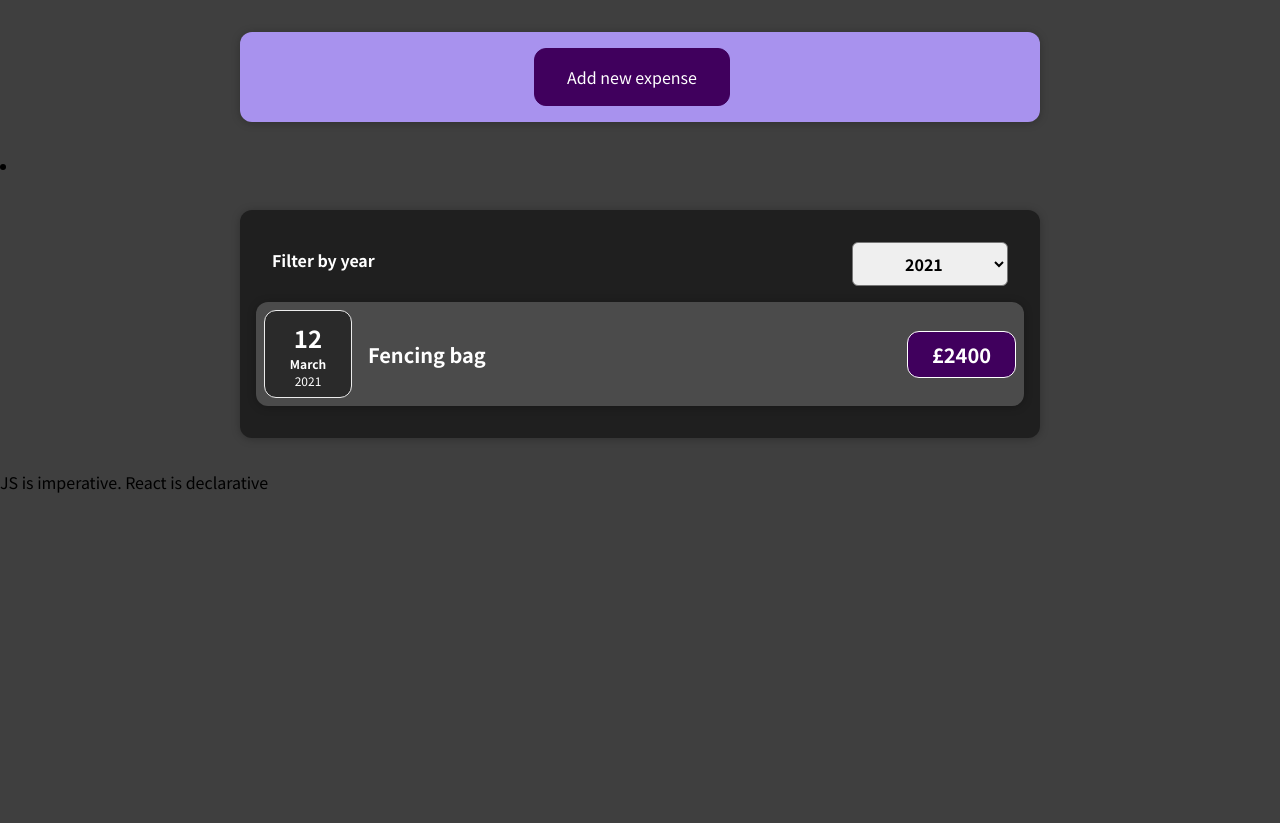
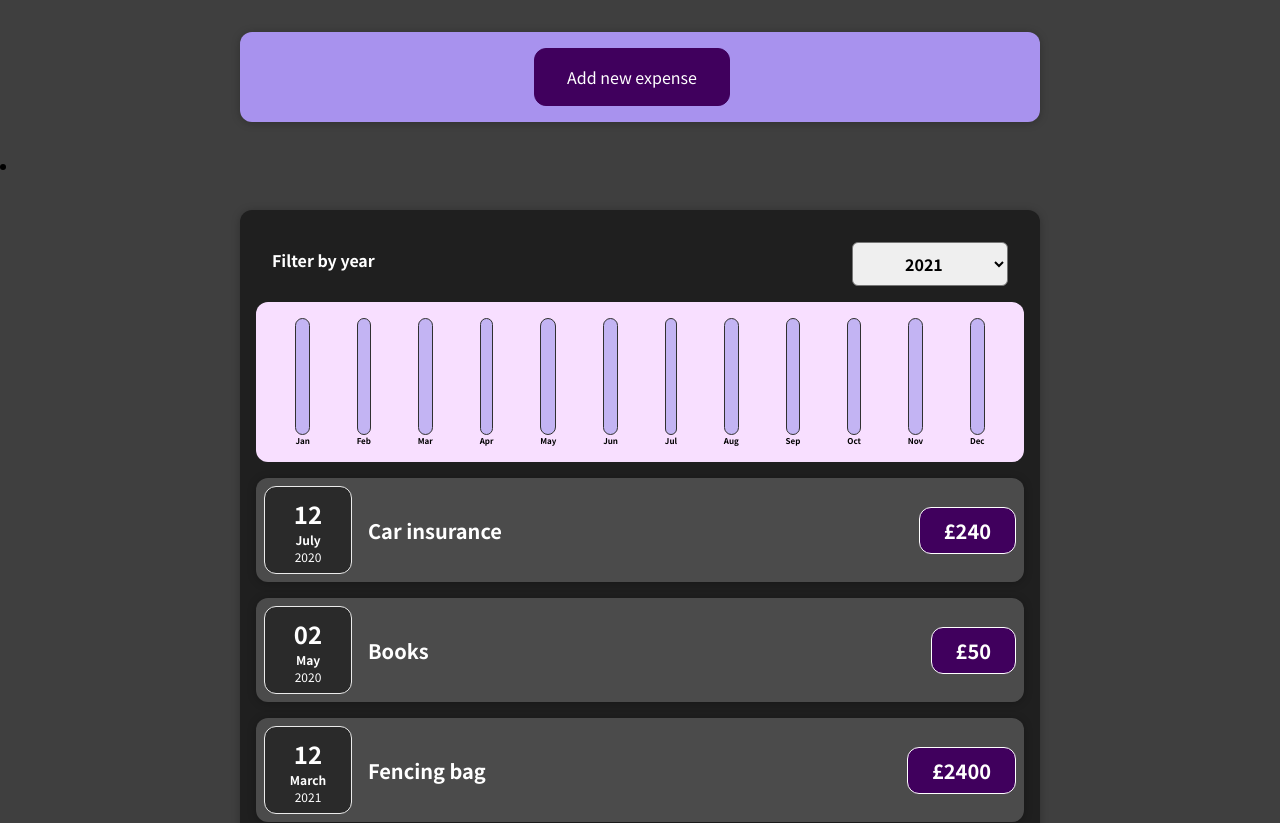
Before and after one commit to double-dash-dino/react-course, a React (Create React App) app in the folder ExpensesTrackerApp/: page / in a window 1280 px wide. Shown: the top 823 px of the page. Before the commit the page ends 800 px from the top, so only its background shows below. Built offline with nearby package versions, Linux system fonts and the light colour scheme.

Commit message:
adding the chart broke the conditional logic

```diff
--- a/ExpensesTrackerApp/src/App.js
+++ b/ExpensesTrackerApp/src/App.js
@@ -37,7 +37,6 @@
       return [expense, ...prevExpenses];
     });
   };
-// TODO : Add a chart
   return (
     <div>
       <NewExpense onAddExpense={addExpenseHandler} />
--- a/ExpensesTrackerApp/src/components/Chart/Chart.js
+++ b/ExpensesTrackerApp/src/components/Chart/Chart.js
@@ -2,13 +2,15 @@
 import "./Chart.css";
 
 const Chart = (props) => {
+  const dataPointValues = props.dataPoints.map((dataPoint) => dataPoint.value);
+  const totalMaximum = Math.max(...dataPointValues);
   return (
     <div className="chart">
-      {props.dataPoints.mnap((dataPoint) => (
+      {props.dataPoints.map((dataPoint) => (
         <ChartBar
           key={dataPoint.label}
           value={dataPoint.value}
-          maxValue={null}
+          maxValue={totalMaximum}
           label={dataPoint.label}
         />
       ))}
--- a/ExpensesTrackerApp/src/components/Chart/ChartBar.js
+++ b/ExpensesTrackerApp/src/components/Chart/ChartBar.js
@@ -6,13 +6,17 @@
   if (props.max > 0) {
     barFillHeight = Math.round((props.value / props.maxValue) * 100) + "%";
   }
-  return;
-  <div className="chart-bar">
-    <div className="chart-bar__inner">
-      <div className="chart-bar__fill" style={{ height: barFillHeight }}></div>
+  return (
+    <div className="chart-bar">
+      <div className="chart-bar__inner">
+        <div
+          className="chart-bar__fill"
+          style={{ height: barFillHeight }}
+        ></div>
+      </div>
       <div className="chart-bar__label">{props.label}</div>
     </div>
-  </div>;
+  );
 };
 
 export default ChartBar;
--- a/ExpensesTrackerApp/src/components/Expenses/Expenses.js
+++ b/ExpensesTrackerApp/src/components/Expenses/Expenses.js
@@ -2,6 +2,7 @@
 import Card from "../UI/Card.js";
 import ExpensesFilter from "./ExpensesFilter";
 import ExpensesList from "./ExpensesList.js";
+import ExpensesChart from "./ExpensesChart.js";
 import React, { useState } from "react";
 
 function Expenses(props) {
@@ -9,6 +10,9 @@
   const onPickedYearHandler = (pickedYear) => {
     setPickedYear(pickedYear);
   };
+  const expensesOfTheYear = props.expenses.filter(
+    (expense) => expense.date.getFullYear() === pickedYear
+  );
 
   return (
     <li>
@@ -17,6 +21,7 @@
           selected={pickedYear}
           onPickedYear={onPickedYearHandler}
         />
+        <ExpensesChart expenses={expensesOfTheYear} />
         <ExpensesList pickedYear={pickedYear} expenses={props.expenses} />
       </Card>
     </li>
--- /dev/null
+++ b/ExpensesTrackerApp/src/components/Expenses/ExpensesChart.js
@@ -0,0 +1,26 @@
+import Chart from "../Chart/Chart.js";
+
+const ExpensesChart = (props) => {
+  const chartDataPoints = [
+    { label: "Jan", value: 0 },
+    { label: "Feb", value: 0 },
+    { label: "Mar", value: 0 },
+    { label: "Apr", value: 0 },
+    { label: "May", value: 0 },
+    { label: "Jun", value: 0 },
+    { label: "Jul", value: 0 },
+    { label: "Aug", value: 0 },
+    { label: "Sep", value: 0 },
+    { label: "Oct", value: 0 },
+    { label: "Nov", value: 0 },
+    { label: "Dec", value: 0 },
+  ];
+
+  for (const expense of props.expenses) {
+    const expenseMonth = expense.date.getMonth();
+    chartDataPoints[expenseMonth].value += expense.amount;
+  }
+  return <Chart dataPoints={chartDataPoints} />;
+};
+
+export default ExpensesChart;
--- a/ExpensesTrackerApp/src/components/Expenses/ExpensesList.js
+++ b/ExpensesTrackerApp/src/components/Expenses/ExpensesList.js
@@ -2,26 +2,21 @@
 import ExpenseItem from "./ExpenseItem.js";
 
 const ExpensesList = (props) => {
-  const expensesOfTheYear = props.expenses.filter(
-    (expense) =>
-      expense.date.getFullYear().toString() === props.pickedYear.toString()
-  );
-
-  console.log(props.pickedYear, expensesOfTheYear, props.expenses.length);
-  if (expensesOfTheYear.length === 0) {
+  if (props.expenses.length === 0) {
     return <h2 className="expenses-list__fallback">No expenses found.</h2>;
   }
-  return(
-  <ul className="expenses-list">
-    {expensesOfTheYear.map((expensesOfTheYear) => (
-      <ExpenseItem
-        key={expensesOfTheYear.id}
-        title={expensesOfTheYear.title}
-        amount={expensesOfTheYear.amount}
-        date={expensesOfTheYear.date}
-      />
-    ))}
-  </ul>)
+  return (
+    <ul className="expenses-list">
+      {props.expenses.map((expenses) => (
+        <ExpenseItem
+          key={expenses.id}
+          title={expenses.title}
+          amount={expenses.amount}
+          date={expenses.date}
+        />
+      ))}
+    </ul>
+  );
 };
 
 export default ExpensesList;
```
